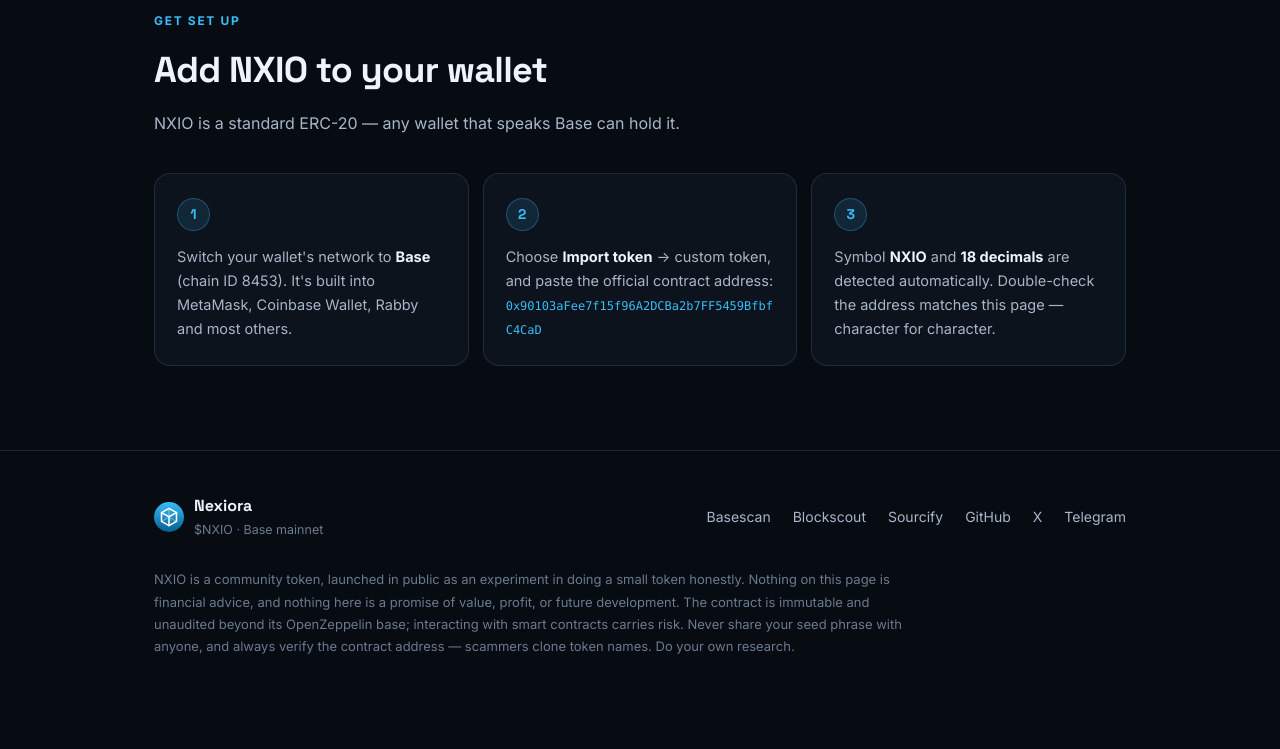
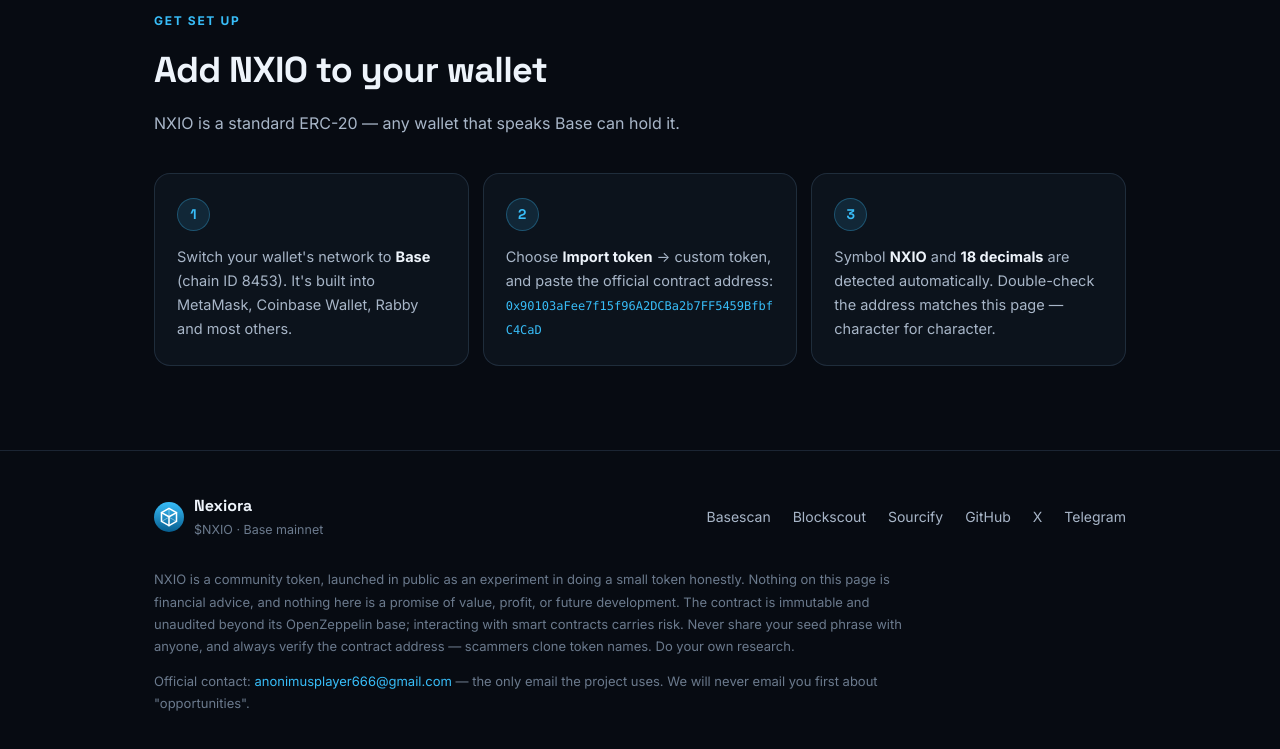
Before and after one commit to tradeytrade/Nexiora, a website: page docs/index.html in a window 1280 px wide. Shown: the part 3438-4187 px from the top of the page. Before the commit the page ends 4166 px from the top, so only its background shows below. Drawn offline with Linux system fonts and the light colour scheme.

Commit message:
Add 32x32 SVG logo variant and official contact email (Basescan token-info requirements)

```diff
--- a/docs/index.html
+++ b/docs/index.html
@@ -614,6 +614,7 @@
       </div>
     </div>
     <p class="disclaimer">NXIO is a community token, launched in public as an experiment in doing a small token honestly. Nothing on this page is financial advice, and nothing here is a promise of value, profit, or future development. The contract is immutable and unaudited beyond its OpenZeppelin base; interacting with smart contracts carries risk. Never share your seed phrase with anyone, and always verify the contract address — scammers clone token names. Do your own research.</p>
+    <p class="disclaimer" style="margin-top:10px">Official contact: <a href="mailto:anonimusplayer666@gmail.com" style="color:var(--cyan);text-decoration:none">anonimusplayer666@gmail.com</a> — the only email the project uses. We will never email you first about "opportunities".</p>
   </div>
 </footer>
 
```
Also changed, not shown: assets/logo-32.svg (added).
